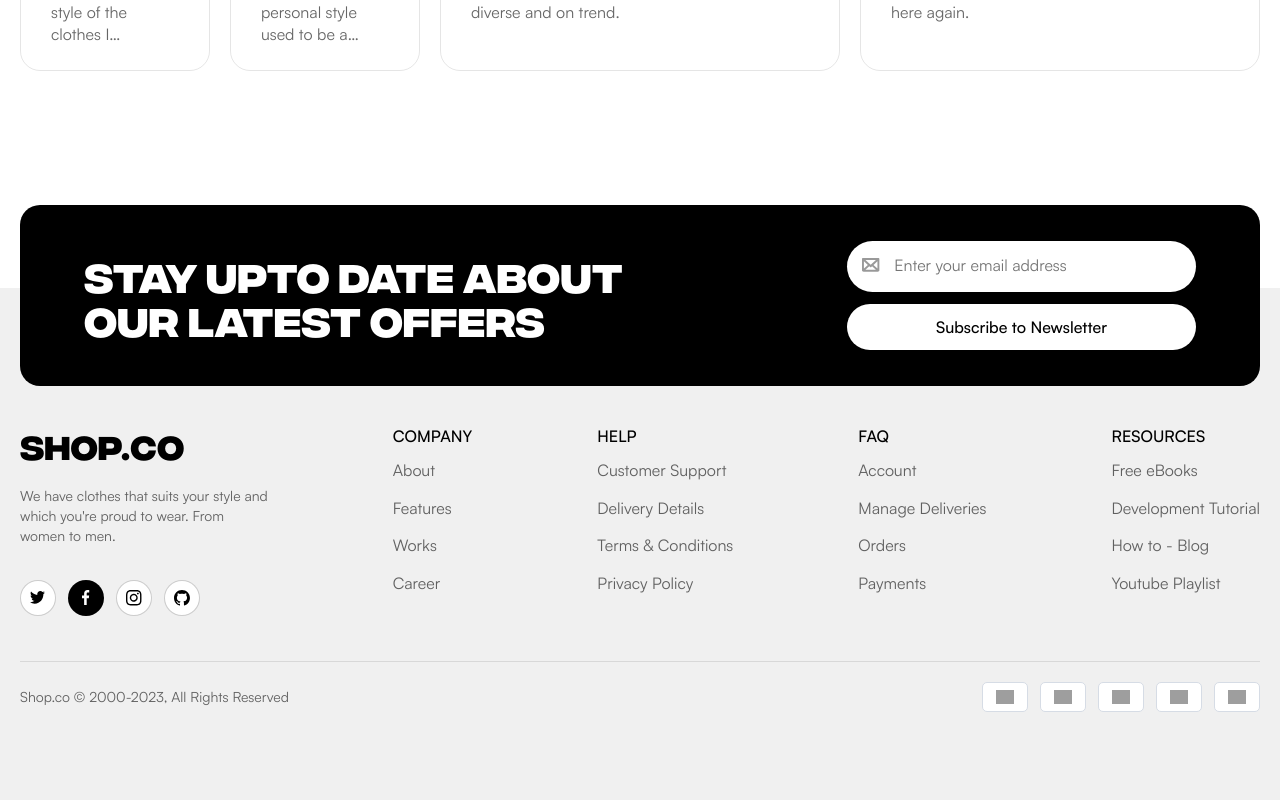
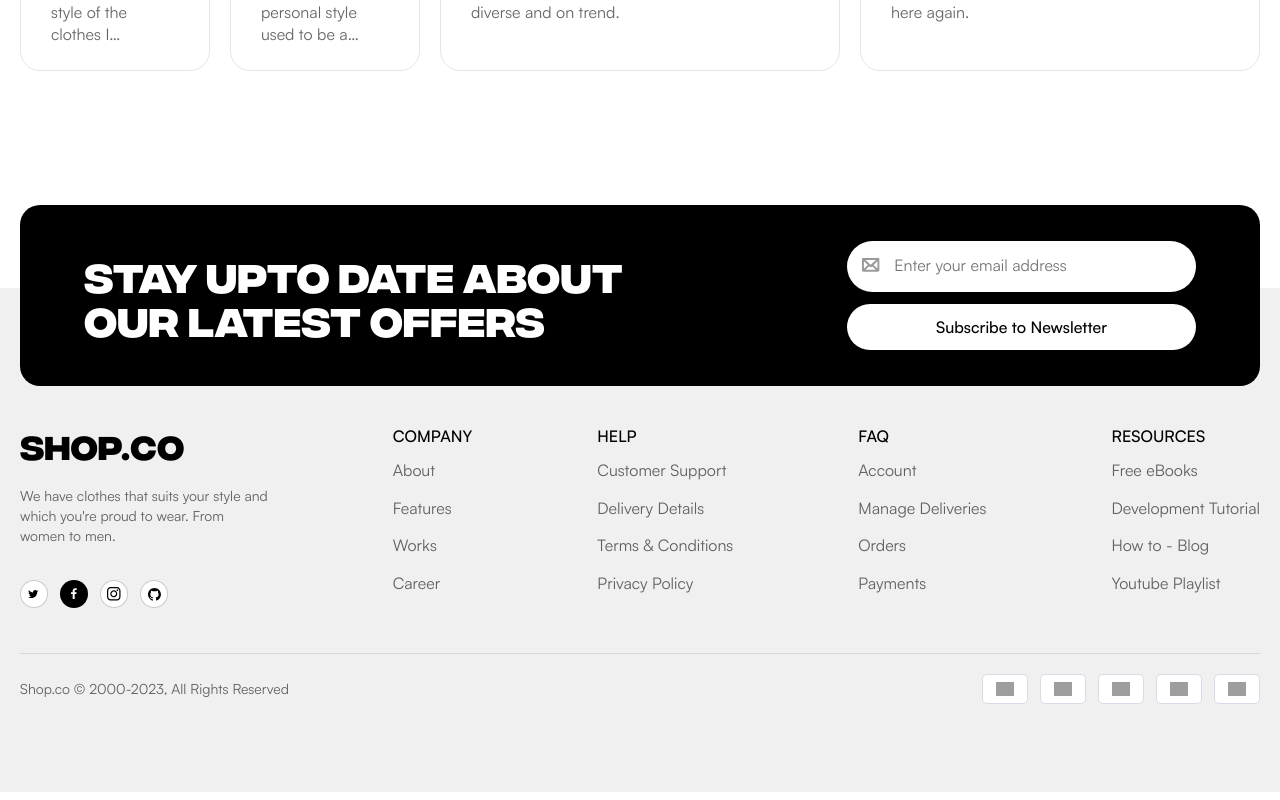
Before and after one commit to antv-runs/clothing-store-fe, a React (Vite) app: page / in a window 1280 px wide. Shown: the part 3528-4328 px from the top of the page. Built offline with nearby package versions, Linux system fonts and the light colour scheme; grey boxes are pictures that could not be loaded.

Commit message:
feat: use BrandImage and IconLink in Footer

```diff
--- /dev/null
+++ b/src/components/atoms/BrandImage/BrandImage.tsx
@@ -0,0 +1,33 @@
+import React from 'react';
+
+type BrandImageProps = {
+  src: string;
+  alt: string;
+  className?: string;
+  imageClassName?: string;
+  width?: number | string;
+  height?: number | string;
+};
+
+const BrandImage: React.FC<BrandImageProps> = ({
+  src,
+  alt,
+  className,
+  imageClassName,
+  width,
+  height,
+}) => {
+  return (
+    <figure className={className}>
+      <img
+        src={src}
+        alt={alt}
+        className={imageClassName}
+        width={width}
+        height={height}
+      />
+    </figure>
+  );
+};
+
+export default BrandImage;
--- /dev/null
+++ b/src/components/atoms/BrandImage/index.ts
@@ -0,0 +1 @@
+export { default } from './BrandImage';
--- /dev/null
+++ b/src/components/atoms/IconLink/IconLink.scss
@@ -0,0 +1,33 @@
+.icon-link {
+  display: inline-flex;
+  align-items: center;
+  justify-content: center;
+  text-decoration: none;
+  color: inherit;
+
+  &:visited,
+  &:active {
+    color: inherit;
+  }
+
+  &:focus-visible {
+    outline: 2px solid currentColor;
+    outline-offset: 3px;
+  }
+}
+
+/* ensure Icon component fills based on current color */
+.icon-link .iconContainer {
+  /* Icon component sets width/height inline; color uses currentColor */
+  color: inherit;
+
+  display: inline-flex;
+  align-items: center;
+  justify-content: center;
+  line-height: 0;
+  flex-shrink: 0;
+}
+
+.iconContainer svg {
+  display: block;
+}
--- /dev/null
+++ b/src/components/atoms/IconLink/IconLink.tsx
@@ -0,0 +1,50 @@
+import React from "react";
+import clsx from "clsx";
+import Icon from "../Icon/Icon";
+import "./IconLink.scss";
+
+type IconLinkProps = {
+  size?: number | string;
+  iconWidth?: number | string;
+  iconHeight?: number | string;
+  href: string;
+  label: string;
+  iconName: string;
+  className?: string;
+  iconClassName?: string;
+  target?: React.HTMLAttributeAnchorTarget;
+  rel?: string;
+};
+
+const IconLink: React.FC<IconLinkProps> = ({
+  size = 36,
+  iconWidth = 20,
+  iconHeight = 20,
+  href,
+  label,
+  iconName,
+  className,
+  iconClassName,
+  target,
+  rel,
+}) => {
+  return (
+    <a
+      href={href}
+      className={clsx("icon-link", className)}
+      style={{ width: size, height: size }}
+      aria-label={label}
+      target={target}
+      rel={rel}
+    >
+      <Icon
+        svgName={iconName}
+        width={iconWidth}
+        height={iconHeight}
+        className={iconClassName}
+      />
+    </a>
+  );
+};
+
+export default IconLink;
--- /dev/null
+++ b/src/components/atoms/IconLink/index.ts
@@ -0,0 +1 @@
+export { default } from './IconLink';
--- a/src/components/atoms/index.ts
+++ b/src/components/atoms/index.ts
@@ -1,7 +1,9 @@
 export { Badge } from "./Badge";
+export { BrandImage } from "./BrandImage";
 export { Button } from "./Button";
 export { Heading } from "./Heading";
 export { Icon } from "./Icon";
+export { IconLink } from "./IconLink";
 export { Image } from "./Image";
 export { Input } from "./Input";
 export { Price } from "./Price";
--- a/src/components/organisms/Footer/Footer.scss
+++ b/src/components/organisms/Footer/Footer.scss
@@ -15,7 +15,6 @@
   align-items: center;
   background-color: v.$color-black;
   border-radius: v.$radius-lg;
-  margin-top: 78px;
   padding: 36px 64px;
   position: relative;
   z-index: 2;
@@ -124,31 +123,32 @@
   }
 
   &__social-link {
-    position: relative;
-    width: 36px;
-    height: 36px;
     border: 1px solid rgba(0, 0, 0, 0.2);
     background-color: v.$color-white;
     border-radius: 50%;
-    display: flex;
+    display: inline-flex;
     justify-content: center;
     align-items: center;
     flex-shrink: 0;
     text-decoration: none;
-    transition: background-color 0.2s ease;
+    color: v.$color-black;
+    transition:
+      background-color 0.2s ease,
+      color 0.2s ease;
 
     &:hover {
       background-color: #e8e8e8;
+      color: v.$color-black;
     }
 
-    img {
-      width: 16px;
-      height: 16px;
-      object-fit: contain;
+    &:visited,
+    &:active {
+      color: v.$color-black;
     }
 
     &.icon-fb {
       background-color: v.$color-black;
+      color: v.$color-white;
 
       &:hover {
         background-color: #1a1a1a;
--- a/src/components/organisms/Footer/Footer.tsx
+++ b/src/components/organisms/Footer/Footer.tsx
@@ -1,4 +1,6 @@
 import "./Footer.scss";
+import IconLink from "../../atoms/IconLink";
+import BrandImage from "../../atoms/BrandImage";
 
 const FooterForm: React.FC = () => {
   return (
@@ -23,6 +25,45 @@ const FooterForm: React.FC = () => {
   );
 };
 
+const socialLinks = [
+  {
+    label: "Twitter",
+    iconName: "icn_twiter",
+    iconWidth: 11.2,
+    iconHeight: 9,
+    className: "footer-main__social-link",
+  },
+  {
+    label: "Facebook",
+    iconName: "icn_fb",
+    iconWidth: 6.3,
+    iconHeight: 12,
+    className: "footer-main__social-link icon-fb",
+  },
+  {
+    label: "Instagram",
+    iconName: "icn_instagram",
+    iconWidth: 14,
+    iconHeight: 14,
+    className: "footer-main__social-link",
+  },
+  {
+    label: "Github",
+    iconName: "icn_github",
+    iconWidth: 13,
+    iconHeight: 13,
+    className: "footer-main__social-link",
+  },
+];
+
+const paymentLogos = [
+  { src: "/images/icn_visa.svg", alt: "Visa" },
+  { src: "/images/icn_mastercard.svg", alt: "Mastercard" },
+  { src: "/images/icn_paypal.svg", alt: "PayPal" },
+  { src: "/images/icn_apay.svg", alt: "Apple Pay" },
+  { src: "/images/icn_gpay.svg", alt: "Google Pay" },
+];
+
 const Footer: React.FC = () => {
   return (
     <>
@@ -39,54 +80,19 @@ const Footer: React.FC = () => {
                 wear. From women to men.
               </p>
               <ul className="footer-main__socials" aria-label="Social links">
-                <li className="footer-main__social-item">
-                  <a
-                    href="#"
-                    className="footer-main__social-link"
-                    aria-label="Twitter"
-                  >
-                    <img
-                      src="/images/icn_twiter.svg"
-                      alt=""
-                      aria-hidden="true"
+                {socialLinks.map((link) => (
+                  <li className="footer-main__social-item" key={link.label}>
+                    <IconLink
+                      href="#"
+                      label={link.label}
+                      iconName={link.iconName}
+                      className={link.className}
+                      size={28}
+                      iconWidth={link.iconWidth}
+                      iconHeight={link.iconHeight}
                     />
-                  </a>
-                </li>
-                <li className="footer-main__social-item">
-                  <a
-                    href="#"
-                    className="footer-main__social-link icon-fb"
-                    aria-label="Facebook"
-                  >
-                    <img src="/images/icn_fb.svg" alt="" aria-hidden="true" />
-                  </a>
-                </li>
-                <li className="footer-main__social-item">
-                  <a
-                    href="#"
-                    className="footer-main__social-link"
-                    aria-label="Instagram"
-                  >
-                    <img
-                      src="/images/icn_instagram.svg"
-                      alt=""
-                      aria-hidden="true"
-                    />
-                  </a>
-                </li>
-                <li className="footer-main__social-item">
-                  <a
-                    href="#"
-                    className="footer-main__social-link"
-                    aria-label="Github"
-                  >
-                    <img
-                      src="/images/icn_github.svg"
-                      alt=""
-                      aria-hidden="true"
-                    />
-                  </a>
-                </li>
+                  </li>
+                ))}
               </ul>
             </section>
 
@@ -220,21 +226,9 @@ const Footer: React.FC = () => {
           <div className="footer-main__copyright">
             <p>Shop.co © 2000-2023, All Rights Reserved</p>
             <div className="footer-main__copyright-logo">
-              <figure>
-                <img src="/images/icn_visa.svg" alt="Visa" />
-              </figure>
-              <figure>
-                <img src="/images/icn_mastercard.svg" alt="Mastercard" />
-              </figure>
-              <figure>
-                <img src="/images/icn_paypal.svg" alt="PayPal" />
-              </figure>
-              <figure>
-                <img src="/images/icn_apay.svg" alt="Apple Pay" />
-              </figure>
-              <figure>
-                <img src="/images/icn_gpay.svg" alt="Google Pay" />
-              </figure>
+              {paymentLogos.map((item) => (
+                <BrandImage key={item.alt} src={item.src} alt={item.alt} />
+              ))}
             </div>
           </div>
         </div>
--- a/src/components/organisms/RelatedProductsSection/RelatedProductsSection.scss
+++ b/src/components/organisms/RelatedProductsSection/RelatedProductsSection.scss
@@ -15,6 +15,17 @@
     flex: 0 0 auto;
     @include button-native-reset;
     transition: color 0.2s ease;
+
+    .product-image-wrapper {
+      width: 295px;
+      height: 298px;
+      margin-bottom: 20px;
+
+      .image-placeholder {
+        height: 298px;
+        min-height: 298px;
+      }
+    }
 
     &:hover {
       .product-item__title {
@@ -105,14 +116,6 @@
 }
 
 .product-item {
-  &__image {
-    max-width: 295px;
-    min-height: 300px;
-    aspect-ratio: 1/1;
-    object-fit: cover;
-    margin-bottom: 20px;
-  }
-
   &__title {
     @include line-clamp(1);
     font-size: 20px;
--- a/src/components/organisms/RelatedProductsSection/RelatedProductsSection.tsx
+++ b/src/components/organisms/RelatedProductsSection/RelatedProductsSection.tsx
@@ -90,7 +90,7 @@ export const RelatedProductsSection: React.FC<RelatedProductsSectionProps> = ({
   }
 
   return (
-    <section className="other-products js-related-products">
+    <section className="other-products js-related-products u-mb-85">
       <h2 className="other-products__title">You Might Also Like</h2>
 
       <IconButton
--- a/src/styles/base/_utilities.scss
+++ b/src/styles/base/_utilities.scss
@@ -46,6 +46,10 @@
   margin-bottom: 40px !important;
 }
 
+.u-mb-85 {
+  margin-bottom: 85px !important;
+}
+
 .u-w-full {
   width: 100%;
 }
```
